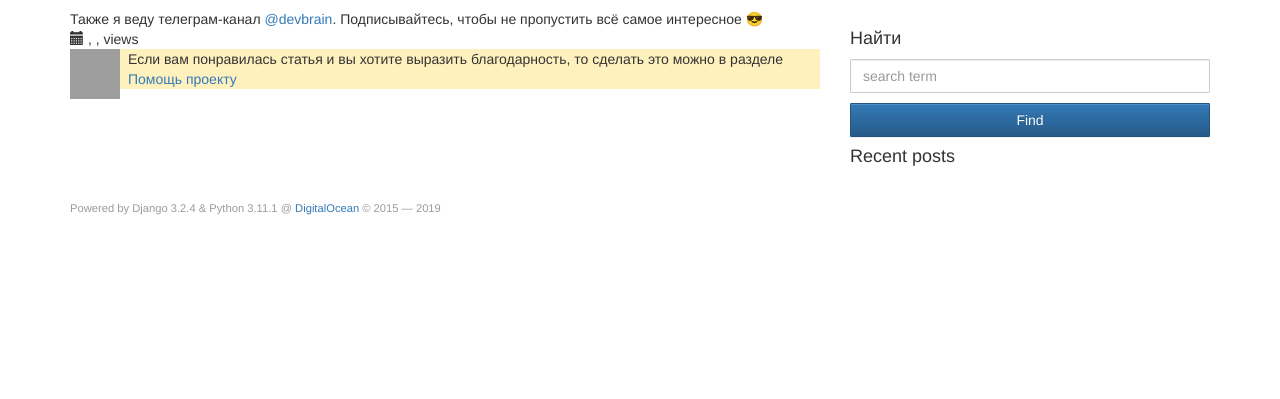
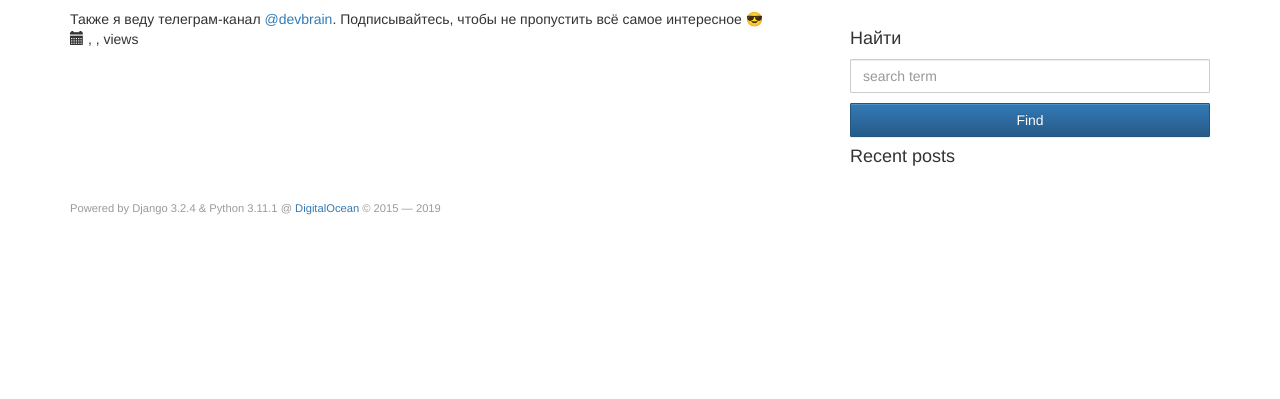
Before and after one commit to adilkhash/notion, a Django app: template templates/blog/post_detail.html in a window 1280 px wide. Shown: the part 401-800 px from the top of the page. Run offline with Django 3.2, Linux system fonts and the light colour scheme; the template is opened without the code that fills it, so the values that code supplies are empty; parts of the project's set-up code (start-up, migrations or seed data) failed here and were passed over; some libraries are stand-ins or nearby versions; grey boxes are pictures that could not be loaded.

Commit message:
removed donation block

```diff
--- a/templates/blog/post_detail.html
+++ b/templates/blog/post_detail.html
@@ -49,16 +49,6 @@
                         {{ object.text|safe }}
                     {% endif %}
 
-                    {% if LANGUAGE_CODE == 'ru' %}
-                    <div class="tlgr-info" style="background-color: #fff1be;">
-                        <img src="{% static 'images/like.png' %}" alt="" style="float: left; width: 50px;height: 50px;">
-                        <p style="margin-left: 58px;">
-                            Если вам понравилась статья и вы хотите выразить благодарность, то сделать это можно в разделе <a href="{% url 'blog:page' slug='donate' %}">Помощь проекту</a>
-                        </p>
-                    </div>
-                    {% endif %}
-
-
                 </article>
 
                 <div id="disqus_thread" style="margin-top:15px;"></div>
```
